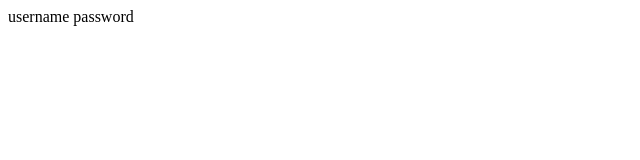
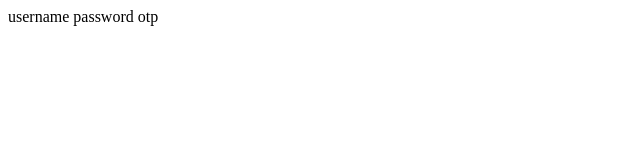
Before and after one commit to JoelNGeorge/SampleProject, a plain HTML site: page index.html in a window 1280 px wide. Shown: the full height of the page, 0-640 px from the left. Drawn offline with Linux system fonts and the light colour scheme.

Commit message:
otp fields added

```diff
--- a/index.html
+++ b/index.html
@@ -1,4 +1,5 @@
 <html>
 username
 password
+otp
 </html>
```
